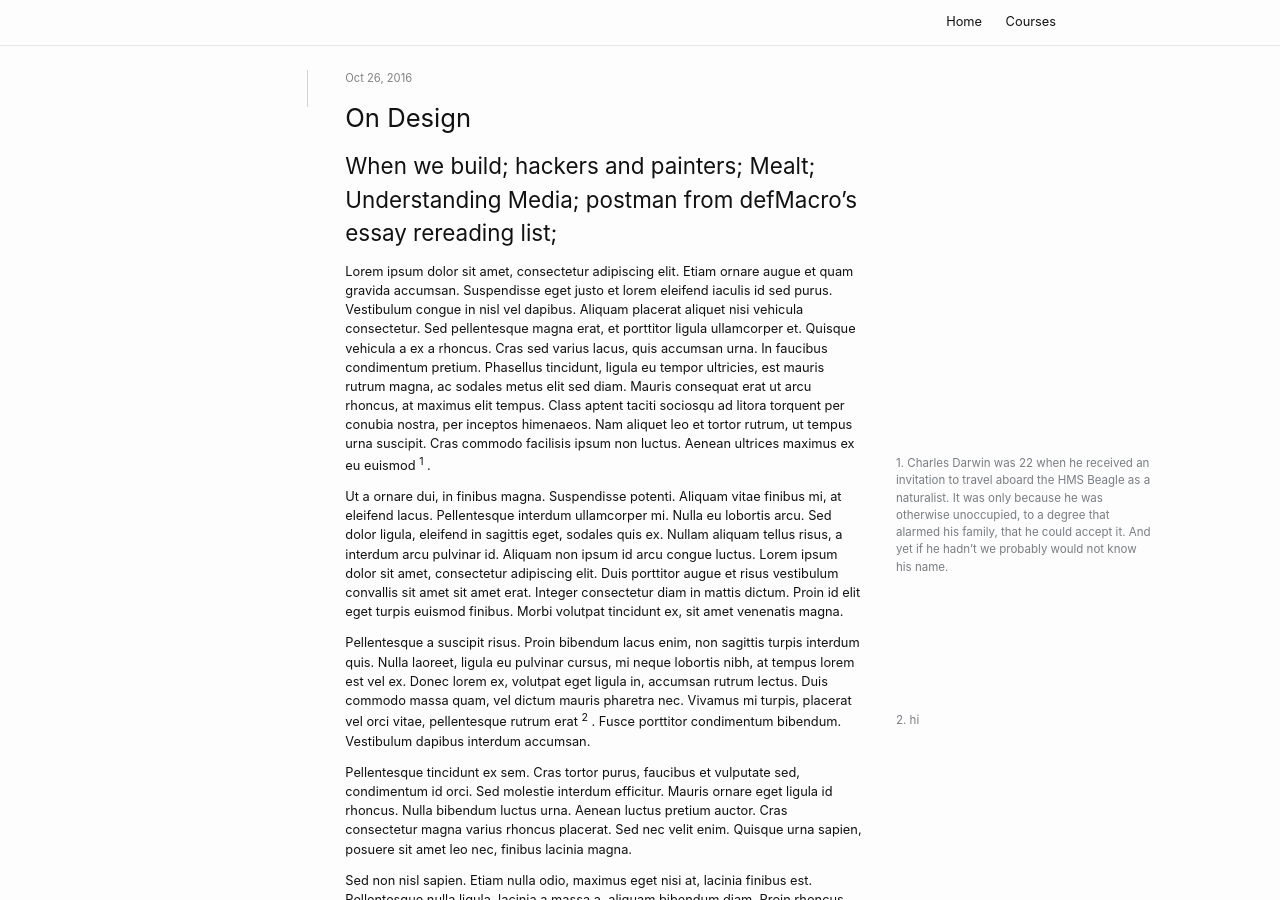
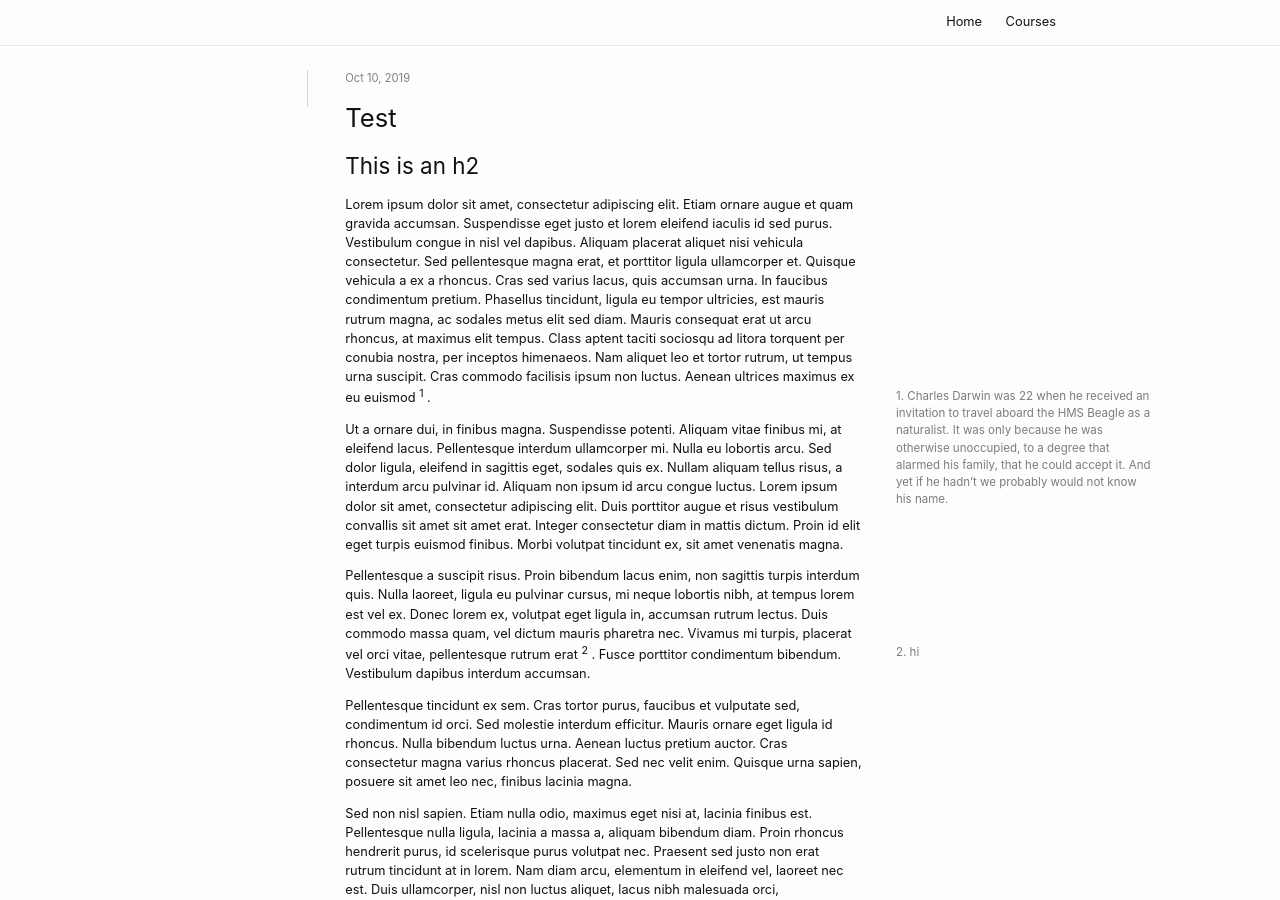
Before and after one commit to warrenalphonso/warrenalphonso.github.io, a Jekyll site: the page built from _posts/2019-10-10-test.md, in a window 1280 px wide and 900 px high. Built offline with Jekyll 4.4.1, drawn with Linux system fonts in a browser that asks for light colours.

```diff
--- a/_posts/2016-10-26-design.md
+++ b/_posts/2019-10-10-test.md
@@ -1,17 +1,15 @@
 ---
-title: On Design
-permalink: /posts/design
+title: Test
+permalink: /posts/test
 ---
 
-# On Design
+# Test
 
-## When we build; hackers and painters; Mealt; Understanding Media; postman from defMacro's essay rereading list;
+## This is an h2
 
 Lorem ipsum dolor sit amet, consectetur adipiscing elit. Etiam ornare augue et quam gravida accumsan. Suspendisse eget justo et lorem eleifend iaculis id sed purus. Vestibulum congue in nisl vel dapibus. Aliquam placerat aliquet nisi vehicula consectetur. Sed pellentesque magna erat, et porttitor ligula ullamcorper et. Quisque vehicula a ex a rhoncus. Cras sed varius lacus, quis accumsan urna. In faucibus condimentum pretium. Phasellus tincidunt, ligula eu tempor ultricies, est mauris rutrum magna, ac sodales metus elit sed diam. Mauris consequat erat ut arcu rhoncus, at maximus elit tempus. Class aptent taciti sociosqu ad litora torquent per conubia nostra, per inceptos himenaeos. Nam aliquet leo et tortor rutrum, ut tempus urna suscipit. Cras commodo facilisis ipsum non luctus. Aenean ultrices maximus ex eu euismod {% annotate Charles Darwin was 22 when he received an invitation to travel aboard the HMS Beagle as a naturalist. It was only because he was otherwise unoccupied, to a degree that alarmed his family, that he could accept it. And yet if he hadn't we probably would not know his name. %}.
 
 Ut a ornare dui, in finibus magna. Suspendisse potenti. Aliquam vitae finibus mi, at eleifend lacus. Pellentesque interdum ullamcorper mi. Nulla eu lobortis arcu. Sed dolor ligula, eleifend in sagittis eget, sodales quis ex. Nullam aliquam tellus risus, a interdum arcu pulvinar id. Aliquam non ipsum id arcu congue luctus. Lorem ipsum dolor sit amet, consectetur adipiscing elit. Duis porttitor augue et risus vestibulum convallis sit amet sit amet erat. Integer consectetur diam in mattis dictum. Proin id elit eget turpis euismod finibus. Morbi volutpat tincidunt ex, sit amet venenatis magna.
-
-
 
 Pellentesque a suscipit risus. Proin bibendum lacus enim, non sagittis turpis interdum quis. Nulla laoreet, ligula eu pulvinar cursus, mi neque lobortis nibh, at tempus lorem est vel ex. Donec lorem ex, volutpat eget ligula in, accumsan rutrum lectus. Duis commodo massa quam, vel dictum mauris pharetra nec. Vivamus mi turpis, placerat vel orci vitae, pellentesque rutrum erat {% annotate  hi%}. Fusce porttitor condimentum bibendum. Vestibulum dapibus interdum accumsan.
 
```
Also changed, not shown: _posts/2016-10-27-moat.md (deleted, +0 -61 lines), _posts/2019-10-12-learning.md (deleted, +0 -7 lines), 1 other file.
